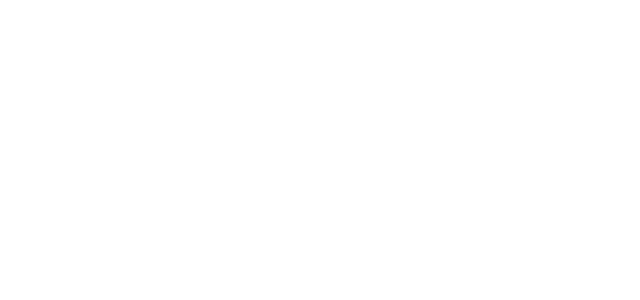
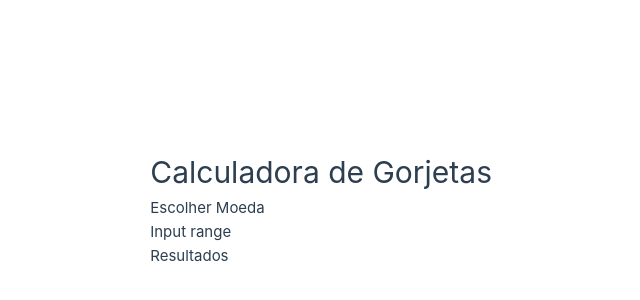
Before and after one commit to victormachadogp/frontend-assessment, a Vue app: page / in a window 1280 px wide. Shown: the part 192-492 px from the top of the page, without its empty margins (148-788 px from the left). Built offline with nearby package versions, Linux system fonts and the light colour scheme.

Commit message:
Definindo estrutura dos componentes

```diff
--- a/src/App.vue
+++ b/src/App.vue
@@ -1,5 +1,9 @@
-<script setup></script>
+<script setup>
+import TipCalculator from './components/TipCalculator.vue'
+</script>
 
-<template></template>
+<template>
+  <TipCalculator />
+</template>
 
 <style scoped></style>
--- /dev/null
+++ b/src/components/CurrencySelector.vue
@@ -0,0 +1,7 @@
+<template>
+  <div>Escolher Moeda</div>
+</template>
+
+<script setup></script>
+
+<style></style>
--- /dev/null
+++ b/src/components/RangeField.vue
@@ -0,0 +1,7 @@
+<template>
+  <div>Input range</div>
+</template>
+
+<script setup></script>
+
+<style></style>
--- /dev/null
+++ b/src/components/ResultsPanel.vue
@@ -0,0 +1,7 @@
+<template>
+  <div>Resultados</div>
+</template>
+
+<script setup></script>
+
+<style></style>
--- /dev/null
+++ b/src/components/TipCalculator.vue
@@ -0,0 +1,19 @@
+<template>
+  <div class="tip-calculator">
+    <h1 class="tip-calculator__title">Calculadora de Gorjetas</h1>
+
+    <CurrencySelector />
+
+    <RangeField />
+
+    <ResultsPanel />
+  </div>
+</template>
+
+<script setup>
+import CurrencySelector from './CurrencySelector.vue'
+import RangeField from './RangeField.vue'
+import ResultsPanel from './ResultsPanel.vue'
+</script>
+
+<style></style>
```
